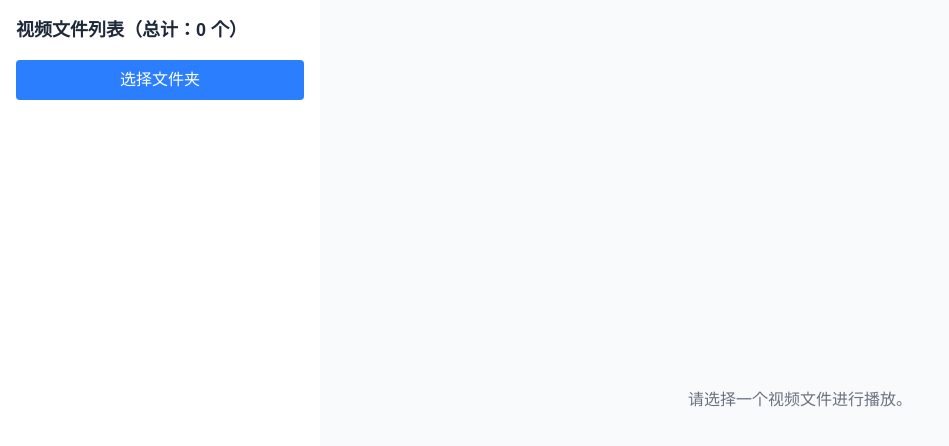
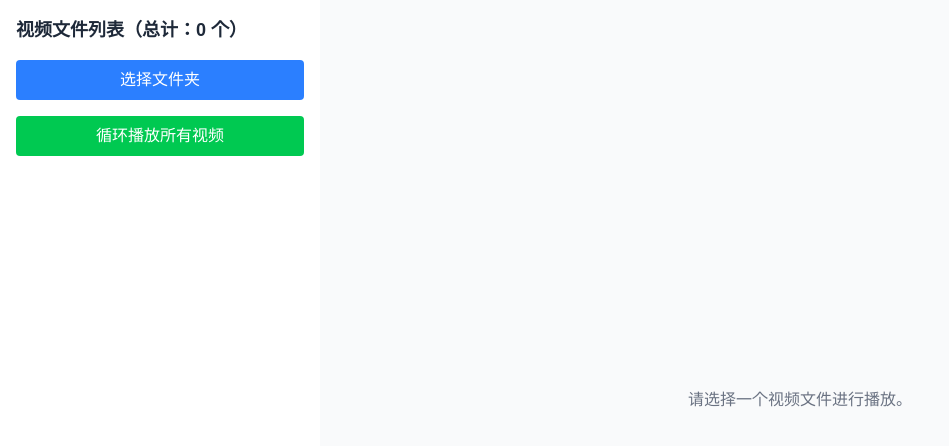
Before and after one commit to Danabramov400/video-scanner, a Next.js app: page / in a window 1280 px wide. Shown: the top 446 px of the page, without its empty margins (0-949 px from the left). Built offline with nearby package versions, Linux system fonts and the light colour scheme.

Commit message:
Feat: Automatically loop video

```diff
--- a/src/app/page.tsx
+++ b/src/app/page.tsx
@@ -1,6 +1,6 @@
 'use client'
 
-import { useState } from "react";
+import { useState, useEffect } from "react";
 import { FileList } from "@/components/FileList";
 import { VideoPlayer } from "@/components/VideoPlayer";
 
@@ -19,6 +19,33 @@ export default function Home() {
   const [videoFiles, setVideoFiles] = useState<VideoFile[]>([]);
   const [selectedVideo, setSelectedVideo] = useState<VideoFile | null>(null);
   const [loading, setLoading] = useState(false);
+  const [isLooping, setIsLooping] = useState(false);
+
+  useEffect(() => {
+    let videoElement: HTMLVideoElement | null = null;
+
+    if (isLooping && videoFiles.length > 0) {
+      let currentIndex = videoFiles.findIndex(
+        (video) => video.fileUrl === selectedVideo?.fileUrl
+      );
+
+      const handleVideoEnd = () => {
+        currentIndex = (currentIndex + 1) % videoFiles.length;
+        setSelectedVideo(videoFiles[currentIndex]);
+      };
+
+      videoElement = document.querySelector("video");
+      if (videoElement) {
+        videoElement.addEventListener("ended", handleVideoEnd);
+      }
+
+      return () => {
+        if (videoElement) {
+          videoElement.removeEventListener("ended", handleVideoEnd);
+        }
+      };
+    }
+  }, [isLooping, videoFiles, selectedVideo]);
 
   const handleDirectoryPicker = async () => {
     try {
@@ -96,6 +123,10 @@ export default function Home() {
     });
   };
 
+  const handleLoopVideos = () => {
+    setIsLooping((prev) => !prev);
+  };
+
   return (
     <div className="min-h-screen flex bg-gray-100">
       {/* 左侧视频文件列表 */}
@@ -109,6 +140,14 @@ export default function Home() {
           disabled={loading}
         >
           {loading ? "处理中..." : "选择文件夹"}
+        </button>
+        <button
+          onClick={handleLoopVideos}
+          className={`${
+            isLooping ? "bg-red-500" : "bg-green-500"
+          } text-white px-4 py-2 rounded hover:bg-opacity-80 focus:outline-none w-full mb-4`}
+        >
+          {isLooping ? "停止循环播放" : "循环播放所有视频"}
         </button>
         <FileList
           videoFiles={videoFiles}
--- a/src/components/FileList.tsx
+++ b/src/components/FileList.tsx
@@ -27,6 +27,8 @@ export const FileList = ({ videoFiles, onSelectVideo }: FileListProps) => {
           <Image
             src={file.thumbnailUrl}
             alt={file.name}
+            width={320}
+            height={180}
             className="w-16 h-16 rounded-lg object-cover mr-4"
           />
           {/* 视频信息 */}
```
